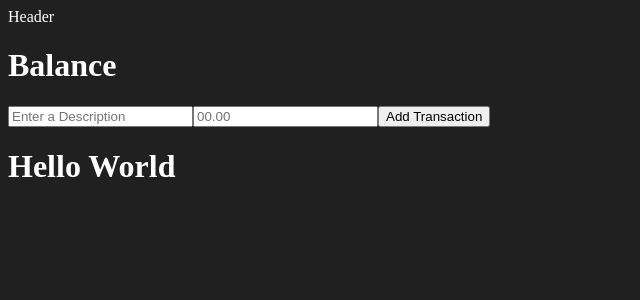
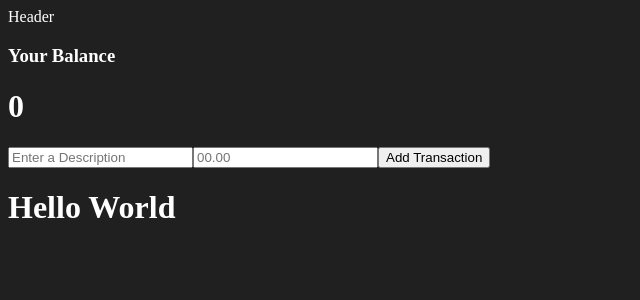
Before and after one commit to japrweb/expense-tracker, a React (Vite) app: page / in a window 1280 px wide. Shown: the top 300 px of the page, without its empty margins (0-640 px from the left). Built offline with nearby package versions, Linux system fonts and the light colour scheme.

Commit message:
Balance calculation

```diff
--- a/src/components/Balance.jsx
+++ b/src/components/Balance.jsx
@@ -1,11 +1,15 @@
 import { useGlobalState } from '../context/GlobalState';
 
 function Balance() {
-    const data = useGlobalState();
+    const { transactions } = useGlobalState();
+
+    const amounts = transactions.map(transaction => transaction.amount)
+    const total= amounts.reduce((acc, item) => (acc += item), 0)
 
     return (
         <div>
-            <h1>Balance</h1>
+            <h3>Your Balance</h3>
+            <h1>{total}</h1>
         </div>
     )
 }
--- a/src/components/transactions/TransactionForm.jsx
+++ b/src/components/transactions/TransactionForm.jsx
@@ -11,7 +11,7 @@ function TransactionForm() {
     addTransaction({
       id: window.crypto.randomUUID(),
       description,
-      amount
+      amount: +amount,
     });
   }
 
```
Also changed, not shown: vite.config.js.timestamp-1684430366272-91ed017ec98a3.mjs (added, +10 -0 lines).
